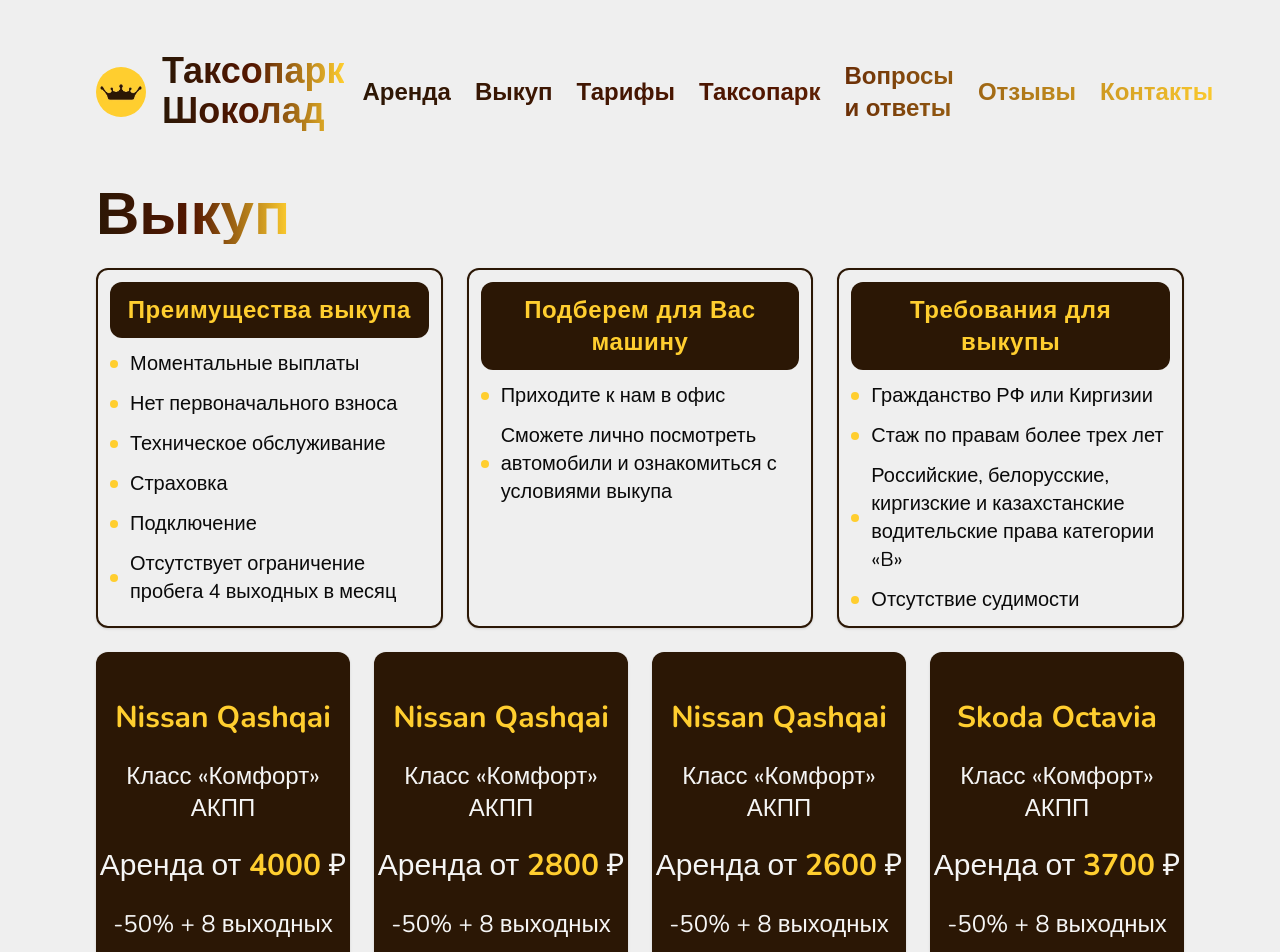
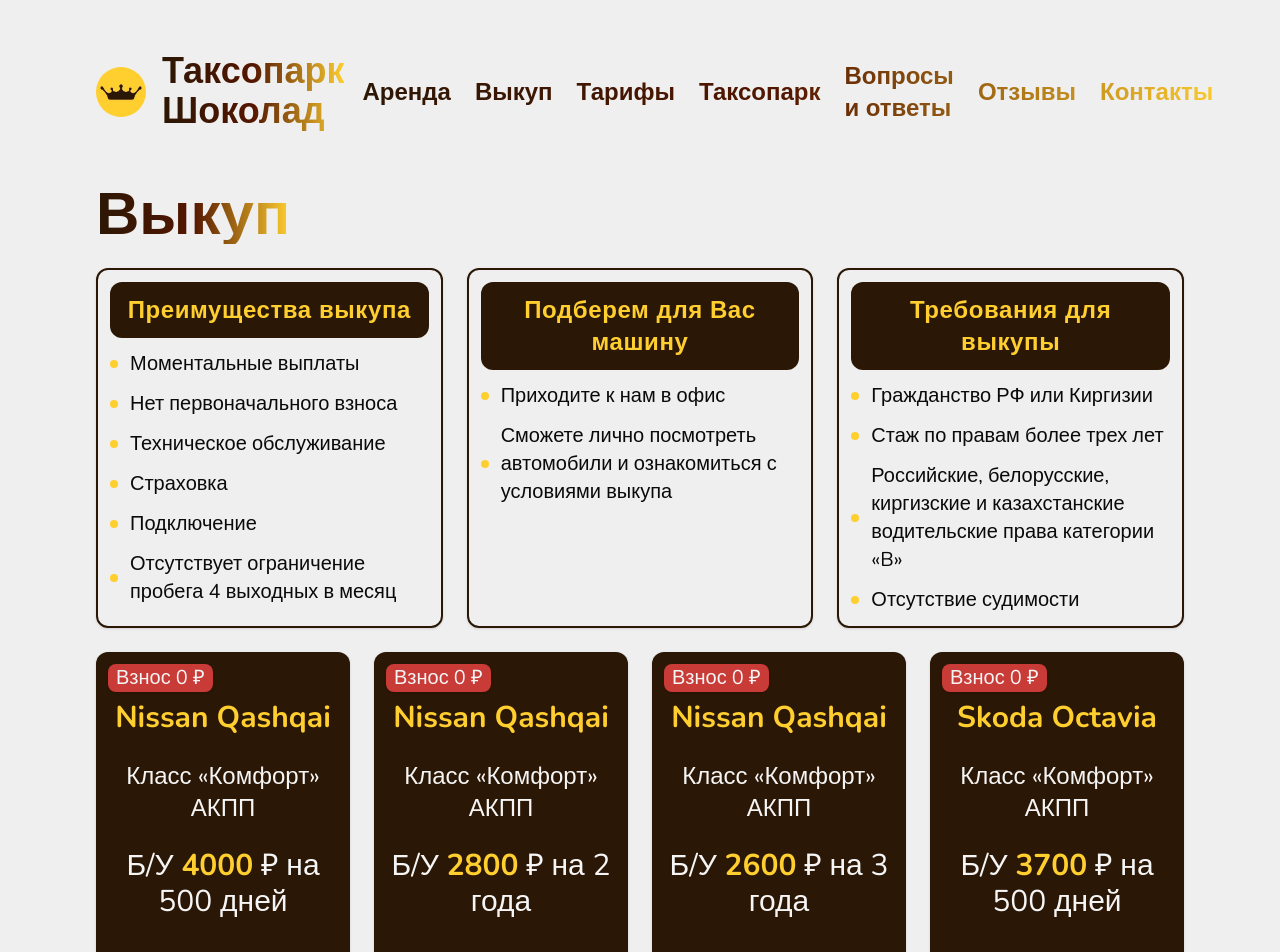
Before and after one commit to ARXXIII/taxi-chocolate, a Next.js app: page /ransom in a window 1280 px wide. Shown: the top 952 px of the page. Built offline with nearby package versions, Linux system fonts and the light colour scheme.

Commit message:
Redesign for ransom page

```diff
--- a/src/app/components/CarCard.tsx
+++ b/src/app/components/CarCard.tsx
@@ -1,8 +1,20 @@
 import Link from "next/link"
 import { CarCardProps } from "../types"
 
-const CarCard = ({ url, brand, price, type, sale }: CarCardProps) => {
+const CarCard = ({ url, brand, price, type, sale, ransom, contribution, term }: CarCardProps) => {
     return (
+        <>
+            {ransom
+                ? (
+                    <div className="relative w-full py-12 text-center bg-dark-chocolate rounded-xl shadow">
+                        <div className="absolute top-3 left-3 px-2 text-center text-xl text-neutral-100 bg-red-500/80 rounded-lg shadow">Взнос {contribution} &#8381;</div>
+                        <section className="flex flex-col items-center gap-y-6 text-neutral-100">
+                            <h1 className="font-bold text-3xl text-taxi shrink-0">{brand}</h1>
+                            <h2 className="text-2xl shrink-0">Класс &#171;{type}&#187; АКПП</h2>
+                            <p className="text-3xl shrink-0">Б/У <strong className="text-taxi">{price}</strong> &#8381; {term}</p>
+                        </section>
+                    </div>
+                ) : (
                     <Link href={`/cars/${url}`} className="relative w-full py-12 text-center bg-dark-chocolate rounded-xl shadow">
                         {sale
                             ? (<div className="absolute top-3 left-3 px-2 text-center text-xl text-neutral-100 bg-red-500/80 rounded-lg shadow">Акция</div>)
@@ -17,5 +29,8 @@ const CarCard = ({ url, brand, price, type, sale }: CarCardProps) => {
                     </Link>
                 )
             }
+        </>
+    )
+}
 
 export default CarCard
```
Lines whose indentation alone changed are shown as unchanged.
